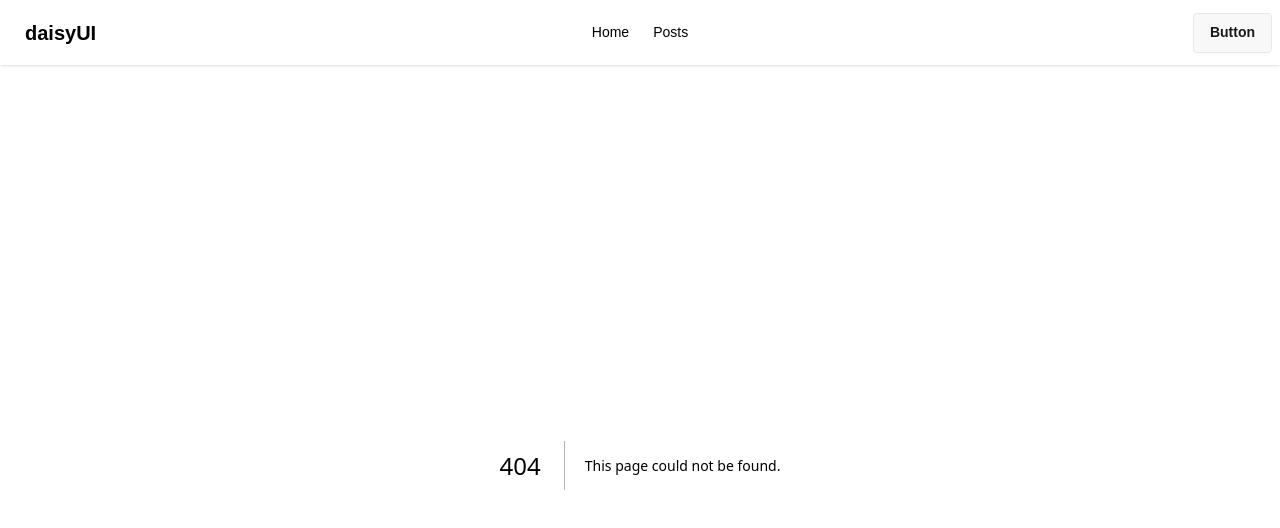
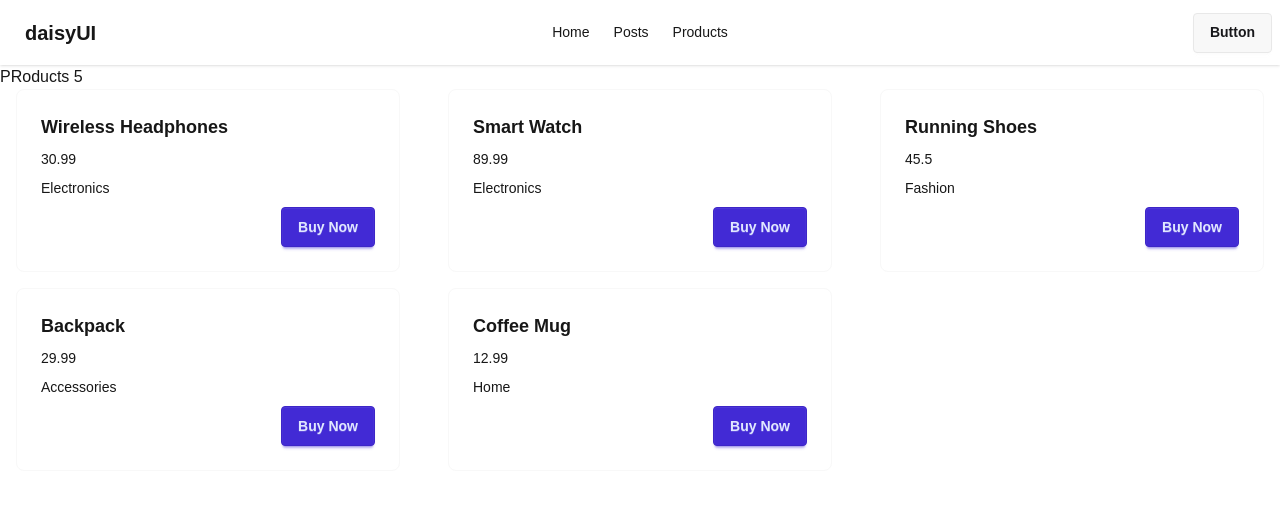
Before and after one commit to MahbubaSultanaEty/nextjs-data-fetching, a Next.js app: page /products in a window 1280 px wide. Before the commit this address had no page. Shown: the top 528 px of the page. Built offline with nearby package versions, Linux system fonts and the light colour scheme; data requests are answered from the project's data file.

Commit message:
43-4 Understanding force cache and cache checking

```diff
--- /dev/null
+++ b/src/app/products/page.jsx
@@ -0,0 +1,27 @@
+import Product from '@/components/Product';
+import React from 'react';
+
+const getProducts = async () => {
+    const res = await fetch("http://localhost:6004/products", {cache: "force-cache"});
+    return res.json()
+}
+
+const ProductsPage = async() => {
+
+    const products = await getProducts()
+    return (
+        <div className='container mx-auto'>
+            <h2>
+                PRoducts {products.length}
+                <div className='grid grid-cols-1 md:grid-cols-3 gap-4 '>
+                 {
+                    products.map(product => <Product key={product.id} product={product}></Product>)
+                }
+                </div>
+
+            </h2>
+        </div>
+    );
+};
+
+export default ProductsPage;
--- a/src/components/Navbar.jsx
+++ b/src/components/Navbar.jsx
@@ -6,6 +6,7 @@ const Navbar = () => {
     const navLinks = <>
         <li><Link href="/">Home</Link></li>
         <li><Link href="/posts">Posts</Link></li>
+        <li><Link href="/products">Products</Link></li>
     </>
     return (
         <div className="navbar bg-base-100 shadow-sm">
--- /dev/null
+++ b/src/components/Product.jsx
@@ -0,0 +1,19 @@
+import React from 'react';
+
+const Product = ({ product }) => {
+    const {name, price, category} = product
+    return (
+        <div className="card card-border bg-base-100 w-96 mx-auto">
+  <div className="card-body">
+                <h2 className="card-title">{name}</h2>
+                <p>{ price}</p>
+                <p>{ category}</p>
+    <div className="card-actions justify-end">
+      <button className="btn btn-primary">Buy Now</button>
+    </div>
+  </div>
+</div>
+    );
+};
+
+export default Product;
```
